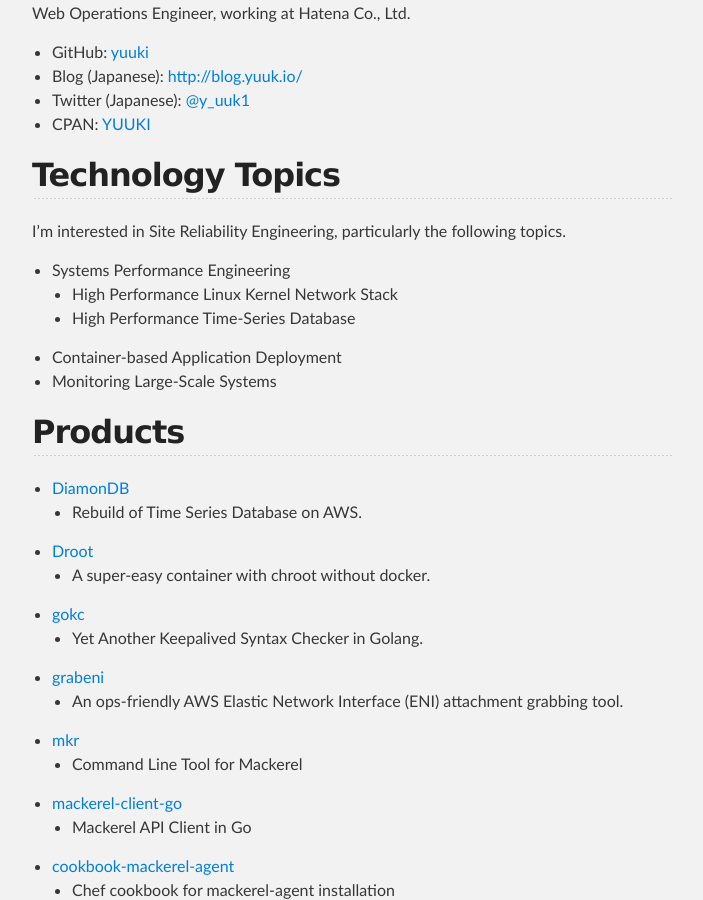
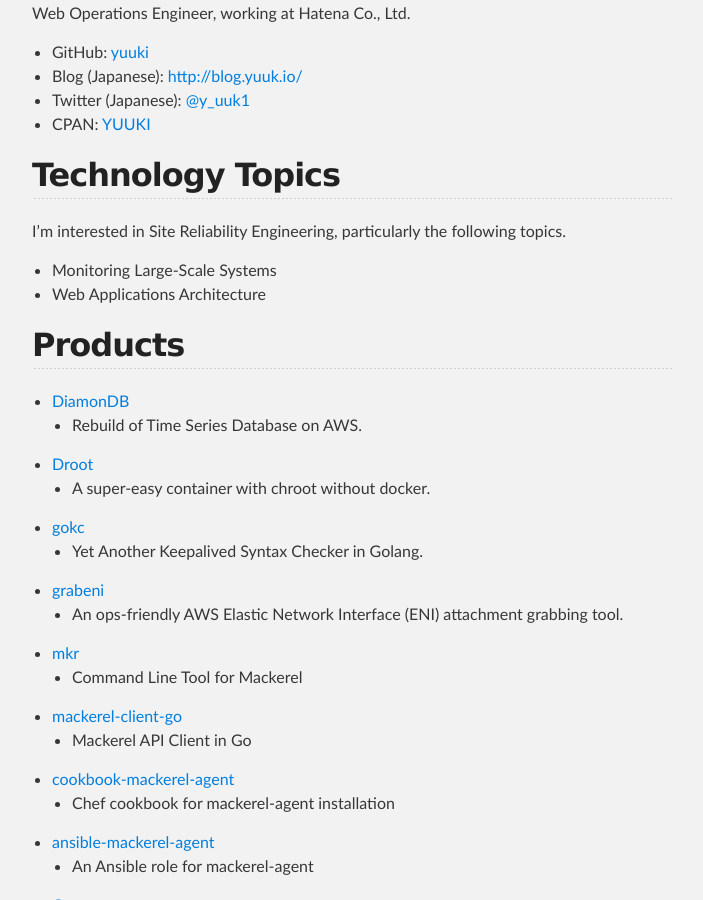
Before and after one commit to yuuki/yuuk.io, a Jekyll site: the page built from index.md, in a window 1280 px wide and 900 px high, scrolled down 347 px. Shown: the whole window, without its empty margins (288-991 px from the left). Built offline with Jekyll 4.4.1, drawn with Linux system fonts in a browser that asks for light colours; nearby versions of some CDN libraries.

Commit message:
Sync README.md in master branch to index.md in gh-pages

```diff
--- a/index.md
+++ b/index.md
@@ -16,11 +16,8 @@
 
 I'm interested in Site Reliability Engineering, particularly the following topics.
 
-- Systems Performance Engineering
-  - High Performance Linux Kernel Network Stack
-  - High Performance Time-Series Database
-- Container-based Application Deployment
 - Monitoring Large-Scale Systems
+- Web Applications Architecture
 
 ## Products
 
```
